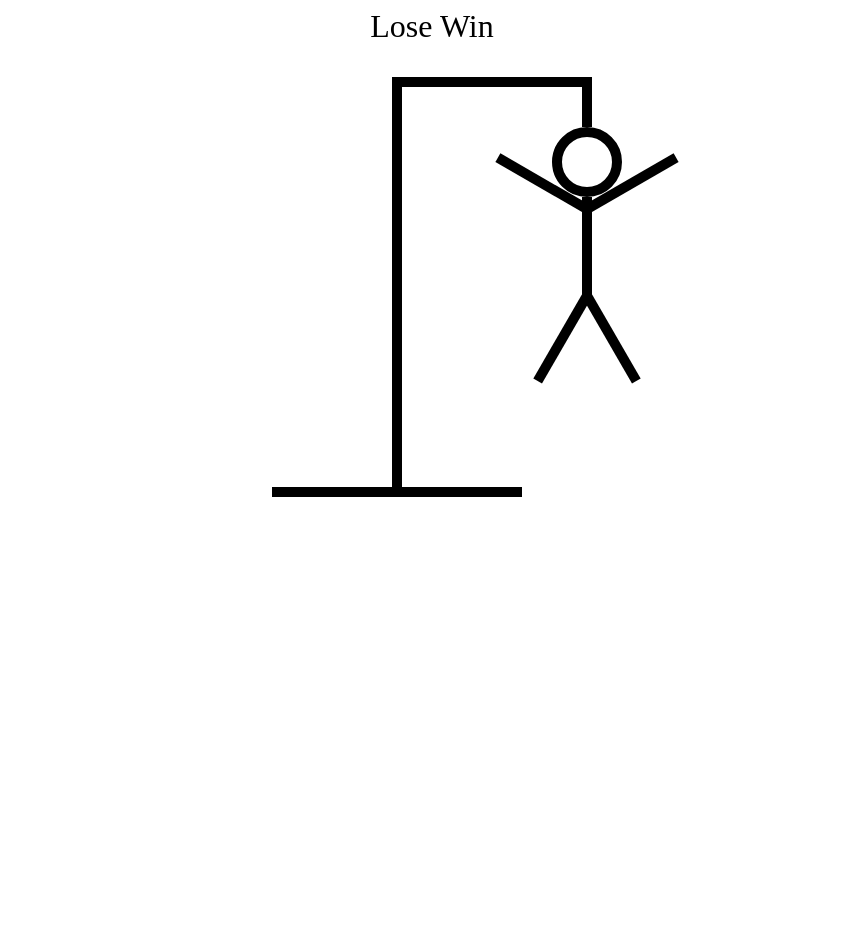
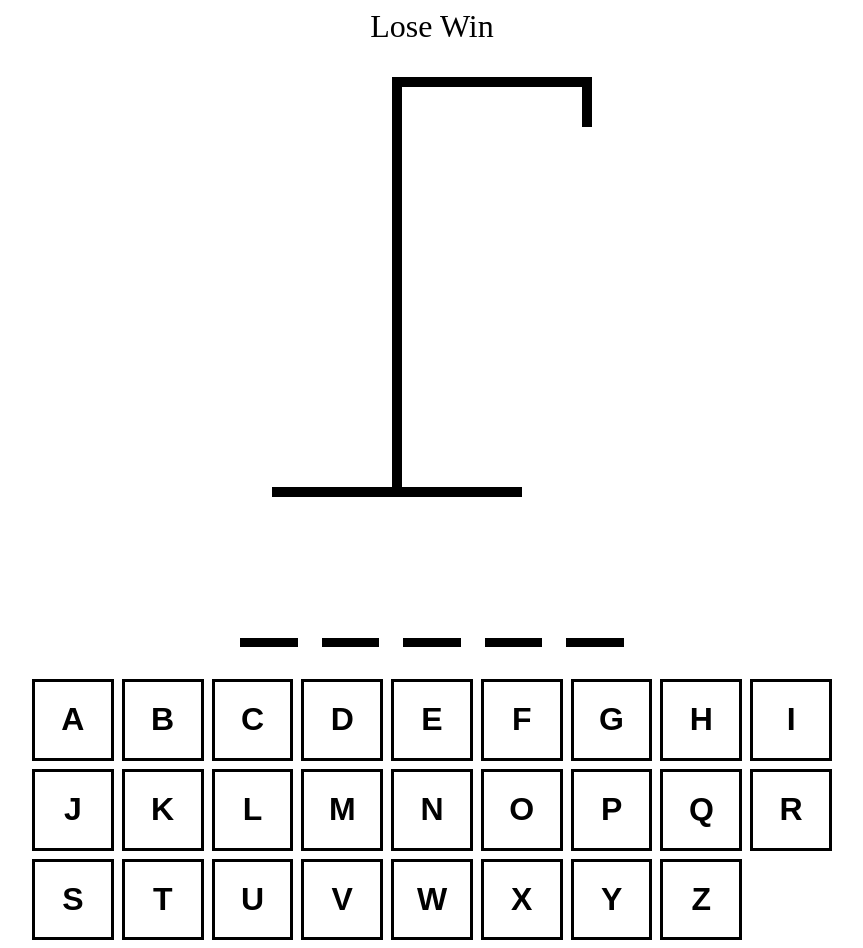
Before and after one commit to bejatovic123/hangman, a React (Vite) app: page / in a window 1280 px wide. Shown: the whole page, without its empty margins (208-1071 px from the left). Before the commit the page ends 800 px from the top, so only its background shows below. Built offline with nearby package versions, Linux system fonts and the light colour scheme.

Commit message:
word Component

```diff
--- a/src/App.tsx
+++ b/src/App.tsx
@@ -6,11 +6,16 @@
 import words from './wordList.json';
 
 function App() {
+  //getting a random word out of the json wordlist
   const [wordToGuess, setWordToGuess] = useState(() => {
     return words[Math.floor(Math.random() * words.length)];
   });
 
-  const [guessedLetter, setGuessedLetter] = useState<string[]>([]);
+  const [guessedLetters, setGuessedLetters] = useState<string[]>([]);
+
+  const incorrectLetters = guessedLetters.filter(
+    (letter) => !wordToGuess.includes(letter),
+  );
 
   console.log(wordToGuess);
 
@@ -26,9 +31,14 @@
       }}
     >
       <div style={{ fontSize: '2rem', textAlign: 'center' }}>Lose Win</div>
-      <HangManDrawing />
-      {/* <HangManWord />
-      <Keyboard /> */}
+      {/* passing down the length of the incorectletters and using them to generate the man */}
+      <HangManDrawing numberOfGuesses={incorrectLetters.length} />
+
+      <HangManWord guessedLetters={guessedLetters} wordToGuess={wordToGuess} />
+      <div style={{ alignSelf: 'stretch' }}>
+        {' '}
+        <Keyboard />
+      </div>
     </div>
   );
 }
--- a/src/HangManDrawing.tsx
+++ b/src/HangManDrawing.tsx
@@ -82,15 +82,17 @@
     }}
   />
 );
-export function HangManDrawing() {
+
+const BODY_PARTS = [HEAD, BODY, RIGHT_ARM, LEFT_ARM, RIGTH_LEG, LEFT_LEG];
+
+type HangmanDrawingProps = {
+  numberOfGuesses: number;
+};
+
+export function HangManDrawing({ numberOfGuesses }: HangmanDrawingProps) {
   return (
     <div style={{ position: 'relative' }}>
-      {HEAD}
-      {BODY}
-      {RIGHT_ARM}
-      {LEFT_ARM}
-      {RIGTH_LEG}
-      {LEFT_LEG}
+      {BODY_PARTS.slice(0, numberOfGuesses)}
       <div
         style={{
           height: '50px',
--- a/src/HangManWord.tsx
+++ b/src/HangManWord.tsx
@@ -1,7 +1,11 @@
 import React from 'react';
 
-export function HangManWord() {
-  const word = 'TEST';
+type HangmanWordPRops = {
+  guessedLetters: string[];
+  wordToGuess: string;
+};
+
+export function HangManWord({ guessedLetters, wordToGuess }: HangmanWordPRops) {
   return (
     <div
       style={{
@@ -13,8 +17,18 @@
         fontFamily: 'monospace',
       }}
     >
-      {word.split('').map((letter, index) => (
-        <span style={{ borderBottom: '.1em solid black' }}>{letter}</span>
+      {wordToGuess.split('').map((letter, index) => (
+        <span style={{ borderBottom: '.1em solid black' }} key={index}>
+          <span
+            style={{
+              visibility: guessedLetters.includes(letter)
+                ? 'visible'
+                : 'hidden',
+            }}
+          >
+            {letter}
+          </span>
+        </span>
       ))}
     </div>
   );
--- /dev/null
+++ b/src/Keyboard.module.css
@@ -0,0 +1,25 @@
+.btn {
+  width: 100%;
+  border: 3px solid black;
+  background: none;
+  aspect-ratio: 1/1;
+  font-size: 2rem;
+  text-transform: uppercase;
+  padding: 0.5rem;
+  font-weight: bold;
+  cursor: pointer;
+  color: black;
+}
+
+.btn.active {
+  background-color: hls(200, 100%, 50%);
+}
+
+.btn.inactive {
+  opacity: 0.3;
+}
+
+.btn:hover:not(:disabled),
+.btn:focus:not(:disabled) {
+  background-color: hsl(200, 100%, 75%);
+}
--- a/src/Keyboard.tsx
+++ b/src/Keyboard.tsx
@@ -1,5 +1,51 @@
 import React from 'react';
+import styles from './Keyboard.module.css';
+
+const KEYS = [
+  'a',
+  'b',
+  'c',
+  'd',
+  'e',
+  'f',
+  'g',
+  'h',
+  'i',
+  'j',
+  'k',
+  'l',
+  'm',
+  'n',
+  'o',
+  'p',
+  'q',
+  'r',
+  's',
+  't',
+  'u',
+  'v',
+  'w',
+  'x',
+  'y',
+  'z',
+];
 
 export function Keyboard() {
-  return;
+  return (
+    <div
+      style={{
+        display: 'grid',
+        gridTemplateColumns: 'repeat(auto-fit, minmax(75px,1fr))',
+        gap: '.5rem',
+      }}
+    >
+      {KEYS.map((key) => {
+        return (
+          <button className={`${styles.btn}`} key={key}>
+            {key}
+          </button>
+        );
+      })}
+    </div>
+  );
 }
```
